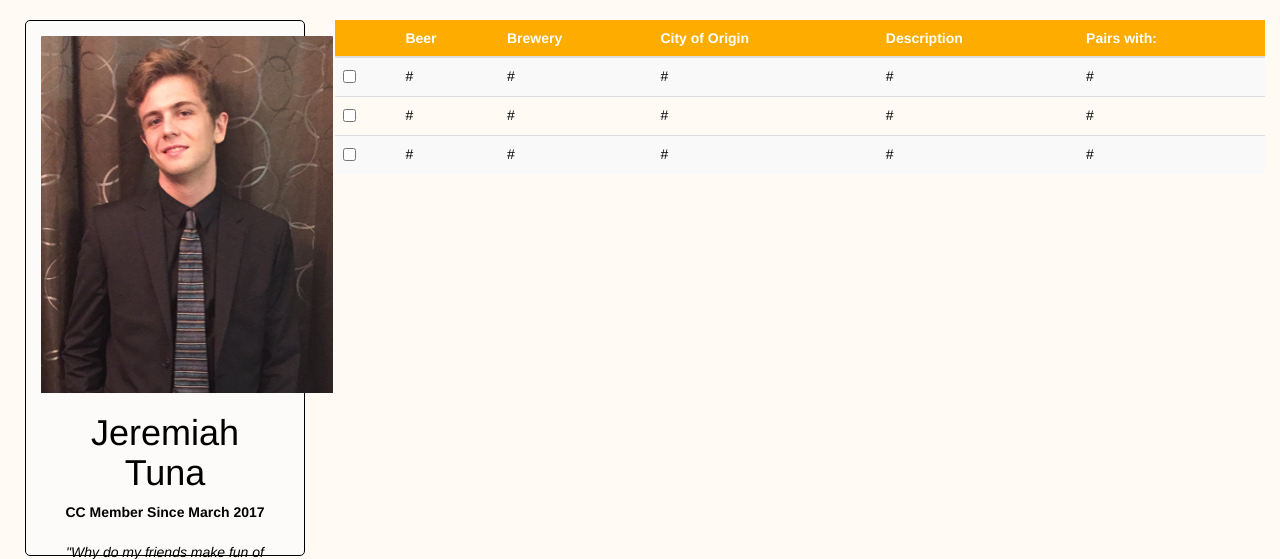
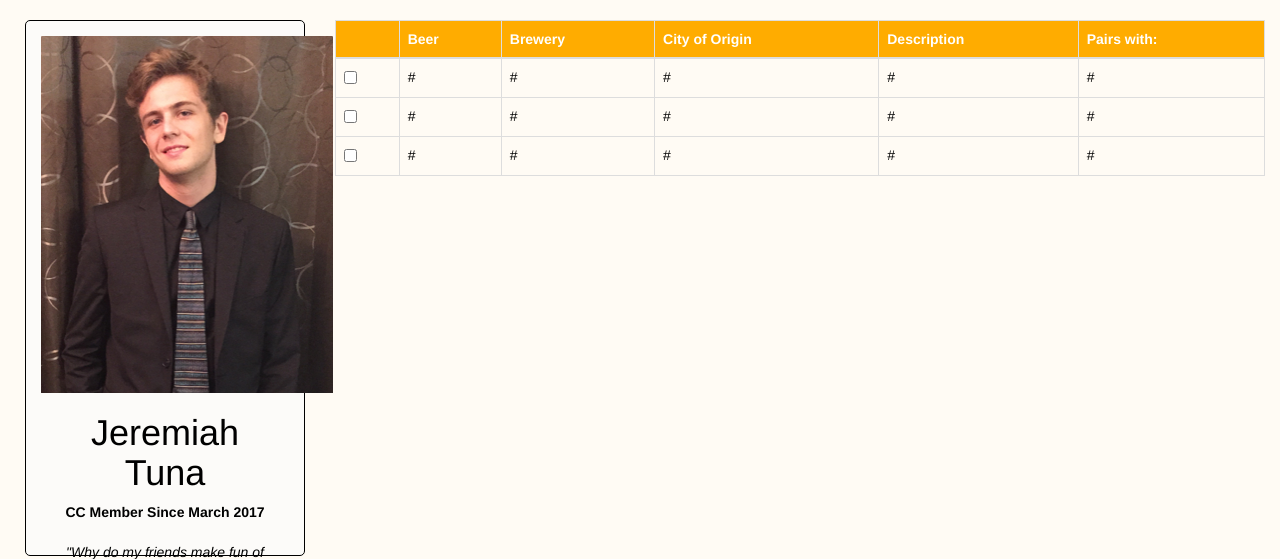
Before and after one commit to Jeffb3518/CraftCooler, a PHP site: page /public/profile.html in a window 1280 px wide. Shown: the part 167-726 px from the top of the page. Run offline with PHP 8.4, Linux system fonts and the light colour scheme; some libraries are stand-ins or nearby versions.

Commit message:
mid class2

```diff
--- a/public/css/style.css
+++ b/public/css/style.css
@@ -77,6 +77,7 @@ body {
 
 #table-cat{
     background: #ffac00;
+    border-radius: 5px;
 }
 
 #bio-info {
@@ -90,3 +91,7 @@ body {
 #tab-item{
     color: black
 }
+
+.table-bordered{
+    border-radius: 4px;
+}
--- a/public/login.html
+++ b/public/login.html
@@ -152,7 +152,7 @@
         </div>
     </nav>
     <div class="container-fluid bg-1 text-center">
-        <img src="./images/craft-beers.jpg" class="img-circle" alt="Craft Beers" height="300px" width="300px">
+        <img src="./images/craft-beers.png" class="img" alt="Craft Beers"   >
         <br>
         <br>
         <h3>Track and log your craft beer stats with your own personalized 'cooler'.</h3>
--- a/public/profile.html
+++ b/public/profile.html
@@ -195,7 +195,7 @@
         <!--<h2>My CraftCooler</h2>
         <p>Beer Stats</p>-->
 
-        <table class="table table-striped">
+        <table class="table table-bordered">
             <thead>
                 <tr id="table-cat">
                     <th></th>
```
Also changed, not shown: public/images/craft-beers.png (added), 1 other file.
